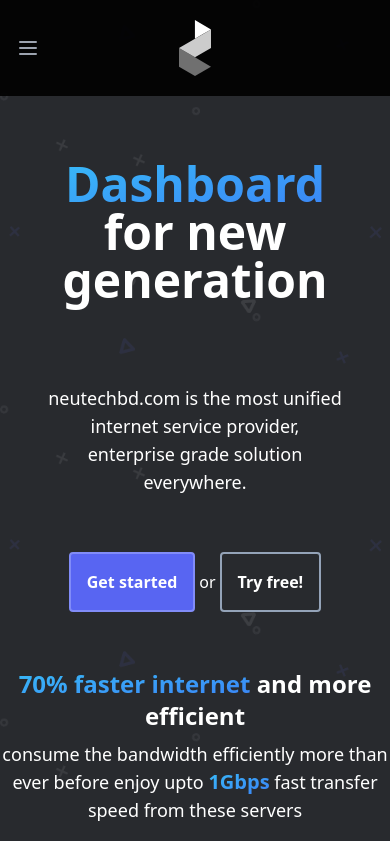
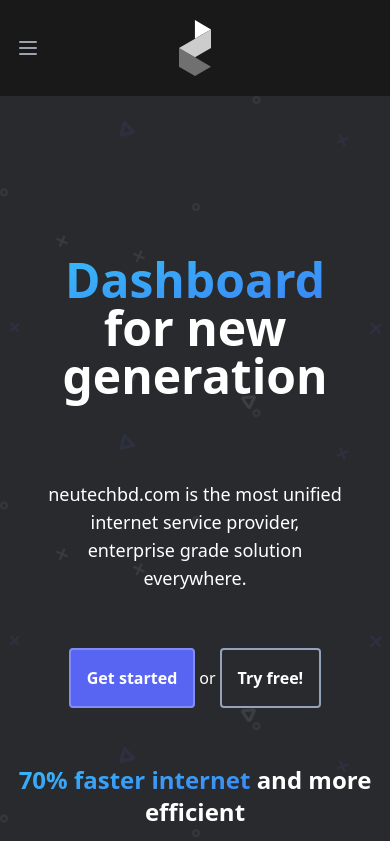
Before and after one commit to bobalok/brainfreeze, a Next.js app: page /dashboard in a window 390 px wide. Shown: the top 841 px of the page. Built offline with nearby package versions, Linux system fonts and the light colour scheme.

Commit message:
Business package added

```diff
--- a/components/Navi.js
+++ b/components/Navi.js
@@ -34,7 +34,7 @@ export default function Navi() {
   return (
     <Disclosure
       as="nav"
-      className="fixed top-0 z-50 w-screen backdrop-blur-0 bg-black/90"
+      className="md:fixed top-0 z-50 w-screen backdrop-blur-0 bg-black/90"
     >
       {({ open }) => (
         <>
```
